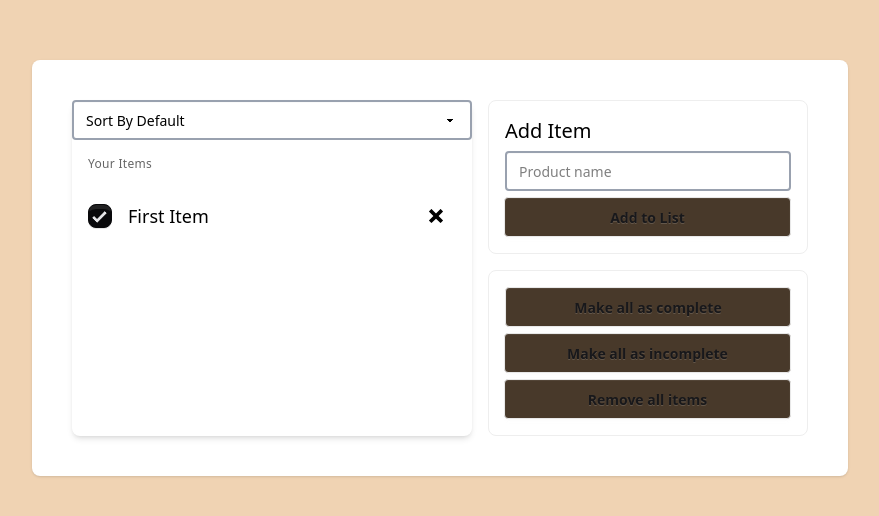
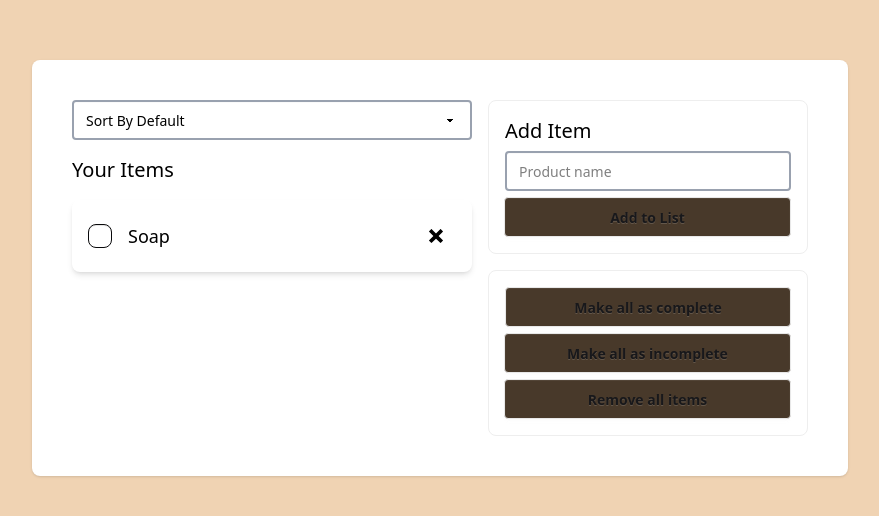
Before and after one commit to jacobferreras/trek-bag, a Next.js app: page / in a window 1280 px wide. Shown: the part 132-648 px from the top of the page, without its empty margins (200-1079 px from the left). Built offline with nearby package versions, Linux system fonts and the light colour scheme.

Commit message:
Refactor AddFrom component; integrate it into Container and implement useAddItems hook for state management

```diff
--- a/components/AddFrom.tsx
+++ b/components/AddFrom.tsx
@@ -1,6 +1,12 @@
 import React from "react";
 
-const AddFrom = () => {
+interface AddFromProps {
+  text: string;
+  handleChange?: (e: React.ChangeEvent<HTMLInputElement>) => void;
+  handleClick?: (e: React.MouseEvent<HTMLButtonElement>) => void;
+}
+
+const AddFrom = ({ text, handleChange, handleClick }: AddFromProps) => {
   return (
     <>
       <fieldset className="fieldset bg-transparent border-base-300 rounded-box w-xs border p-4 text-black">
@@ -10,9 +16,13 @@ const AddFrom = () => {
             type="text"
             className="input join-item bg-transparent border-2 border-gray-400 text-black w-full"
             placeholder="Product name"
+            value={text}
+            onChange={handleChange}
           />
         </div>
-        <button className="btn join-item bg-[#48392a]">Add to List</button>
+        <button className="btn join-item bg-[#48392a]" onClick={handleClick}>
+          Add to List
+        </button>
       </fieldset>
     </>
   );
--- a/components/Container.tsx
+++ b/components/Container.tsx
@@ -1,15 +1,38 @@
+"use client";
 import React from "react";
+import List from "./List";
+import AddFrom from "./AddFrom";
+import ButtonsContainer from "./ButtonsContainer";
+import { useAddItems } from "../hooks/useAddItems";
 import FilterButton from "./FilterButton";
-import List from "./List";
-import Sidebar from "./Sidebar";
 
 const Container = () => {
+  const { items, text, handleChange, handleClick } = useAddItems();
+
   return (
     <>
       <div className="card w-auto bg-[#ffffff] card-xl shadow-sm">
         <div className="card-body flex flex-row justify-between gap-4">
-          <List />
-          <Sidebar />
+          <div className="flex flex-col gap-4 w-2/3">
+            <FilterButton />
+            <h1 className="text-xl text-black">Your Items</h1>
+            {items.map((item) => (
+              <List
+                key={item.id}
+                item={item.text}
+                isChecked={item.isCompleted}
+              />
+            ))}
+          </div>
+
+          <div className="flex flex-col gap-4">
+            <AddFrom
+              text={text}
+              handleChange={handleChange}
+              handleClick={handleClick}
+            />
+            <ButtonsContainer />
+          </div>
         </div>
       </div>
     </>
--- a/components/List.tsx
+++ b/components/List.tsx
@@ -1,25 +1,27 @@
 import React from "react";
 import { ImCross } from "react-icons/im";
-import FilterButton from "./FilterButton";
+interface ListProps {
+  item: string;
+  isChecked: boolean;
+  setIsChecked?: React.Dispatch<React.SetStateAction<boolean>>;
+}
 
-const List = () => {
+const List = ({ item, isChecked, setIsChecked }: ListProps) => {
   return (
     <>
       <ul className="list bg-base-white rounded-box shadow-md text-black w-100">
-        <FilterButton />
-        <li className="p-4 pb-2 text-xs opacity-60 tracking-wide">
-          Your Items
-        </li>
-
         <li className="list-row w-full flex flex-row justify-between items-center p-4">
           <div className="flex flex-row gap-4 items-center">
             <input
               type="checkbox"
+              value={isChecked ? "checked" : "unchecked"}
               className="checkbox checkbox-neutral"
-              checked
+              onClick={
+                setIsChecked ? () => setIsChecked(!isChecked) : undefined
+              }
             />
 
-            <h1 className="text-lg">First Item</h1>
+            <h1 className="text-lg">{item}</h1>
           </div>
           <div>
             <button className="btn btn-square btn-ghost">
--- a/components/Sidebar.tsx
+++ /dev/null
@@ -1,16 +0,0 @@
-import React from "react";
-import AddFrom from "./AddFrom";
-import ButtonsContainer from "./ButtonsContainer";
-
-const Sidebar = () => {
-  return (
-    <>
-      <div className="flex flex-col gap-4">
-        <AddFrom />
-        <ButtonsContainer />
-      </div>
-    </>
-  );
-};
-
-export default Sidebar;
--- /dev/null
+++ b/hooks/useAddItems.tsx
@@ -0,0 +1,31 @@
+import { useState } from "react";
+
+export const useAddItems = () => {
+  const [items, setItems] = useState([
+    { id: 1, text: "Soap", isCompleted: false },
+  ]);
+  const [text, setText] = useState("");
+
+  const handleChange = (e: React.ChangeEvent<HTMLInputElement>) => {
+    e.preventDefault();
+    setText(e.target.value);
+  };
+
+  const handleClick = (e: React.MouseEvent<HTMLButtonElement>) => {
+    const newItem = {
+      id: Math.floor(Math.random() * 1000),
+      text: text,
+      isCompleted: false,
+    };
+    e.preventDefault();
+    setItems([...items, newItem]);
+    setText("");
+  };
+
+  return {
+    items,
+    text,
+    handleChange,
+    handleClick,
+  };
+};
```
